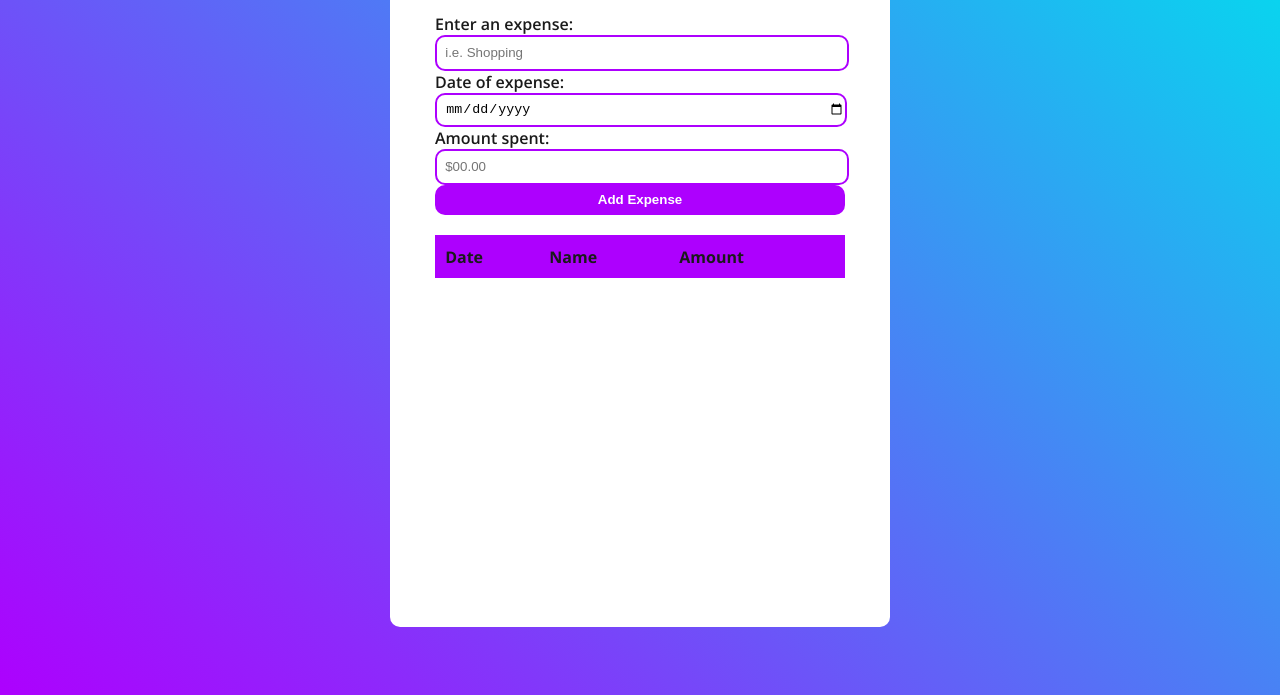
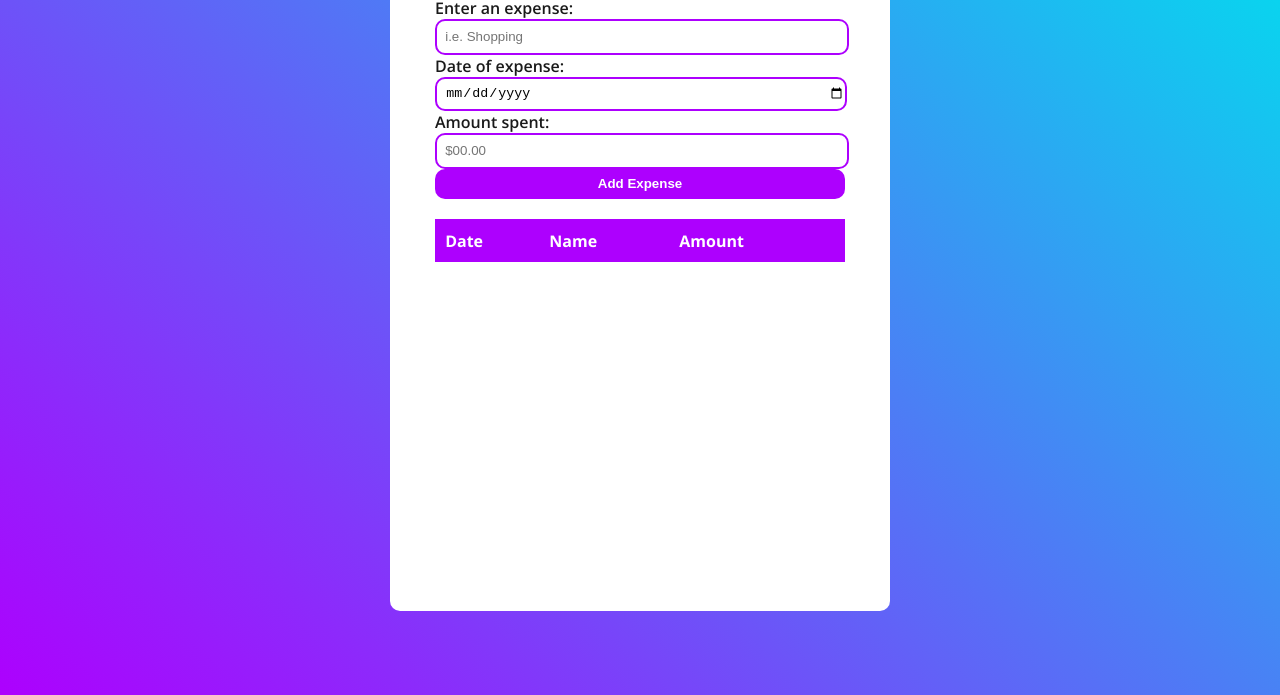
Before and after one commit to grvexe/ExpenseTracker, a plain HTML site: page index.html in a window 1280 px wide. Shown: the part 105-800 px from the top of the page. Drawn offline with nearby package versions, Linux system fonts and the light colour scheme.

Commit message:
Minor style changes

```diff
--- a/styles/style.scss
+++ b/styles/style.scss
@@ -15,7 +15,7 @@ body {
     height: 700px;
     width: 500px;
     border-radius: 10px;
-    margin-top: 2.5%;
+    margin-top: 1em;
 }
 
 input {
@@ -55,5 +55,6 @@ table {
 }
 
 th {
+    color: #ffffff;
     background-color: $color1;
 }
```
Also changed, not shown: styles/style.css, 1 other file.
